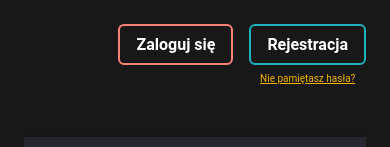
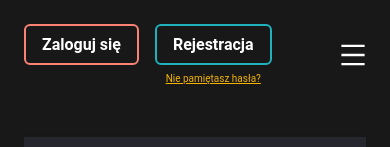
Before and after one commit to Terminatt/kalendarz-app, a React (Create React App) app in the folder front/: page /admin-zone/rooms in a window 390 px wide. Shown: the top 147 px of the page. Built offline with nearby package versions, Linux system fonts and the light colour scheme; no server answers.

Commit message:
feat(front): add hamburger icon

```diff
--- a/front/package.json
+++ b/front/package.json
@@ -16,6 +16,7 @@
     "axios": "^0.24.0",
     "craco-less": "^1.20.0",
     "dayjs": "^1.10.7",
+    "focus-trap-react": "^8.9.1",
     "react": "^17.0.2",
     "react-dom": "^17.0.2",
     "react-redux": "^7.2.6",
--- a/front/src/App.less
+++ b/front/src/App.less
@@ -70,8 +70,12 @@ body {
     &-user-space {
       display: flex;
       width: 100%;
-      justify-content: flex-end;
       padding-bottom: @padding-small;
+      justify-content: space-between;
+      align-items: center;
+      &-hamburger {
+        font-size: @font-size-big;
+      }
     }
 
     &-routes {
@@ -85,6 +89,24 @@ body {
   .app {
     &-content {
       width: calc(100% - @sidebar-width);
+
+      &-user-space {
+        justify-content: flex-end;
+      }
     }
   }
 }
+
+@media screen and (min-width: @w-md) {
+  .app {
+    &-content {
+      &-user-space {
+        justify-content: flex-end;
+
+        &-hamburger {
+          display: none;
+        }
+      }
+    }
+  }
+}
--- a/front/src/App.tsx
+++ b/front/src/App.tsx
@@ -11,11 +11,13 @@ import RoomTypes from '@pages/AdminZone/RoomTypes/RoomTypes';
 import Rooms from '@pages/AdminZone/Rooms/Rooms';
 import { debounceTime, mainWidthBreakpoint } from '@constants/constants';
 import { debounce } from '@utils/general';
+import { MenuOutlined } from '@ant-design/icons';
 
 import 'styles/global.less';
 import 'styles/overrides.less';
 import 'styles/animations.less';
 import './App.less';
+import CustomButton from '@components/CustomButton/CustomButton';
 
 const AppHeader = () => (
     <span className="header-text">
@@ -28,6 +30,10 @@ const App: React.FC = () => {
     const [sidebarVisible, setSidebarVisible] = useState<boolean>(true);
     const dispatch = useDispatch();
 
+    const changeVisibility = useCallback(() => {
+        setSidebarVisible(!sidebarVisible);
+    }, [sidebarVisible]);
+
     const changeVisibilityOnStart = useCallback(() => {
         if (window.innerWidth <= mainWidthBreakpoint) {
             setSidebarVisible(false);
@@ -36,7 +42,7 @@ const App: React.FC = () => {
         setSidebarVisible(true);
     }, []);
 
-    const changeVisibility = useCallback(debounce(() => {
+    const changeVisibilityOnResize = useCallback(debounce(() => {
         if (window.innerWidth <= mainWidthBreakpoint) {
             return;
         }
@@ -47,9 +53,9 @@ const App: React.FC = () => {
         changeVisibilityOnStart();
         dispatch(authenticate());
 
-        window.addEventListener('resize', changeVisibility);
+        window.addEventListener('resize', changeVisibilityOnResize);
         return () => {
-            window.removeEventListener('resize', changeVisibility);
+            window.removeEventListener('resize', changeVisibilityOnResize);
         };
     }, []);
 
@@ -65,6 +71,9 @@ const App: React.FC = () => {
                 <main>
                     <div className="app-content-user-space">
                         <UserSpace />
+                        <CustomButton variant="icon" aria-label="otwórz nawigacje" className="app-content-user-space-hamburger" onClick={changeVisibility}>
+                            <MenuOutlined />
+                        </CustomButton>
                     </div>
                     <div className="app-content-routes">
                         <Routes>
--- a/front/src/components/CustomButton/CustomButton.less
+++ b/front/src/components/CustomButton/CustomButton.less
@@ -63,6 +63,15 @@
       text-decoration: underline;
     }
   }
+
+  &-icon {
+    border: none;
+    padding: 0;
+
+    &:focus {
+      outline: 2px solid @border-color-base;
+    }
+  }
 }
 
 .ant-btn-sm.custom-btn {
--- a/front/src/components/CustomButton/CustomButton.tsx
+++ b/front/src/components/CustomButton/CustomButton.tsx
@@ -4,9 +4,9 @@ import React from 'react';
 
 import './CustomButton.less';
 
-export type CustomButtonVariant = 'primary' | 'clear' | 'default' | 'delete' | 'minimal';
+export type CustomButtonVariant = 'primary' | 'clear' | 'default' | 'delete' | 'minimal' | 'icon';
 
-export interface CustomButtonProps extends ButtonProps {
+export interface CustomButtonProps extends Omit<ButtonProps, 'type'> {
   variant?: CustomButtonVariant;
 }
 
--- a/front/src/components/sidebar/Sidebar.tsx
+++ b/front/src/components/sidebar/Sidebar.tsx
@@ -2,6 +2,7 @@ import React from 'react';
 import { Divider } from 'antd';
 import { GenericReactContent } from '@generics/generics';
 import { Link } from 'react-router-dom';
+import FocusTrap from 'focus-trap-react';
 
 import './Sidebar.less';
 
@@ -18,6 +19,7 @@ const Sidebar: React.FC<SidebarProps> = (props) => {
     } = props;
 
     return visible ? (
+        <FocusTrap>
             <div className="sidebar">
                 <div className="sidebar-wrapper">
                     <header className="sidebar-wrapper-header">
@@ -37,6 +39,7 @@ const Sidebar: React.FC<SidebarProps> = (props) => {
                 </div>
                 <div className="sidebar-mask" />
             </div>
+        </FocusTrap>
     ) : null;
 };
 
```
Also changed, not shown: 2 other files (tests, documents, lock files or other folders). Lines whose indentation alone changed are shown as unchanged.
